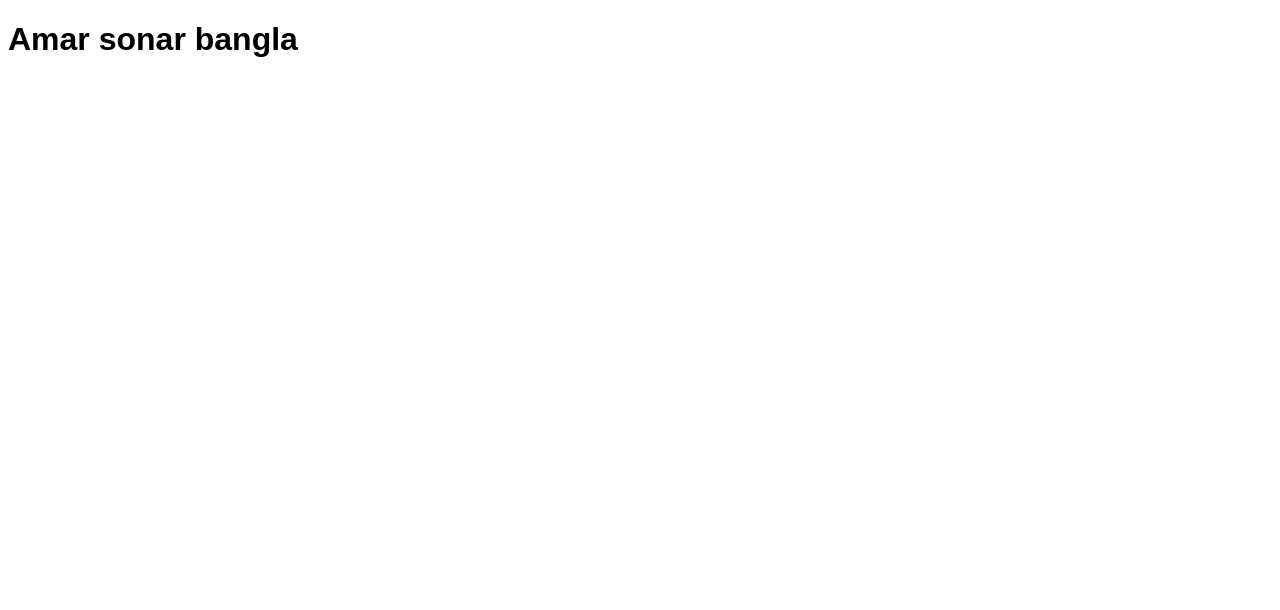
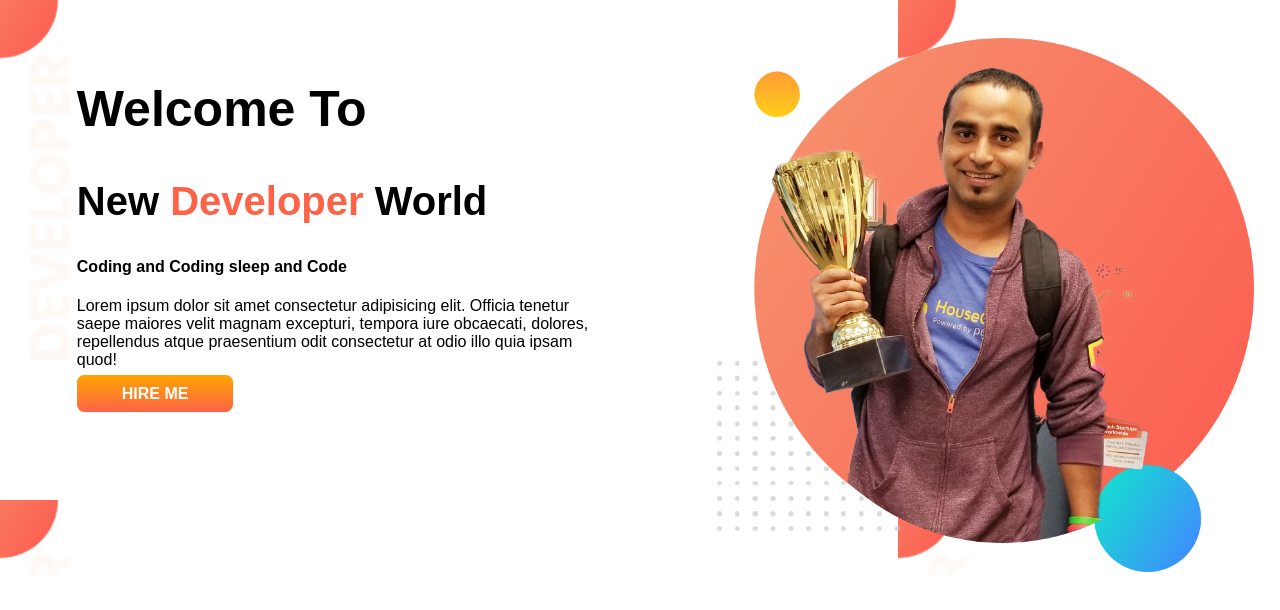
Before and after one commit to imriazul/dev-portfolio, a plain HTML site: page index.html in a window 1280 px wide. Drawn offline with Linux system fonts and the light colour scheme; a web font is replaced by a local one.

Commit message:
section one done

```diff
--- a/index.html
+++ b/index.html
@@ -11,6 +11,20 @@
     <link rel="stylesheet" href="style.css">
 </head>
 <body>
-    <h1>Amar sonar bangla</h1>
+    <section>
+        <div class="half-width">
+            <h1>Welcome To</h1>
+            <h2>New <span class="tomato-color"> Developer</span> World</h2>
+            <h4>Coding and Coding sleep and Code</h4>
+            <p>Lorem ipsum dolor sit amet consectetur adipisicing elit. Officia tenetur saepe maiores velit magnam excepturi, tempora iure obcaecati, dolores, repellendus atque praesentium odit consectetur at odio illo quia ipsam quod!
+                 </p>
+            <a class="anchore-btn" href="#" target="_blank">HIRE ME</a>
+
+        </div>
+        <div class="half-width">
+            <img src="images/jhankar.png" alt="jhankar">
+        </div>
+    </section>
+
 </body>
 </html>
--- a/style.css
+++ b/style.css
@@ -1,3 +1,39 @@
 body{
     font-family: 'Finlandica', sans-serif;
+    margin: 0;
 }
+h1{
+  font-size: 50px;
+
+}
+h2{
+    font-size: 40px;
+}
+
+.tomato-color{
+    color: tomato;
+}
+.half-width{
+    width: 50%;
+    margin-left: 6%;
+    margin-right: 2%;
+    margin-top: 3%;
+}
+section{
+    display: flex;
+    background-image: url(images/top-banner.png);
+}
+.half-width img{
+    width: 100%;
+
+}
+.anchore-btn{
+    text-decoration: none;
+    background-color: orange;
+    background-image: linear-gradient(orange,tomato);
+    padding: 10px 45px;
+    border-radius: 8px;
+    color: white;
+    font-weight: bold;
+
+}
```
